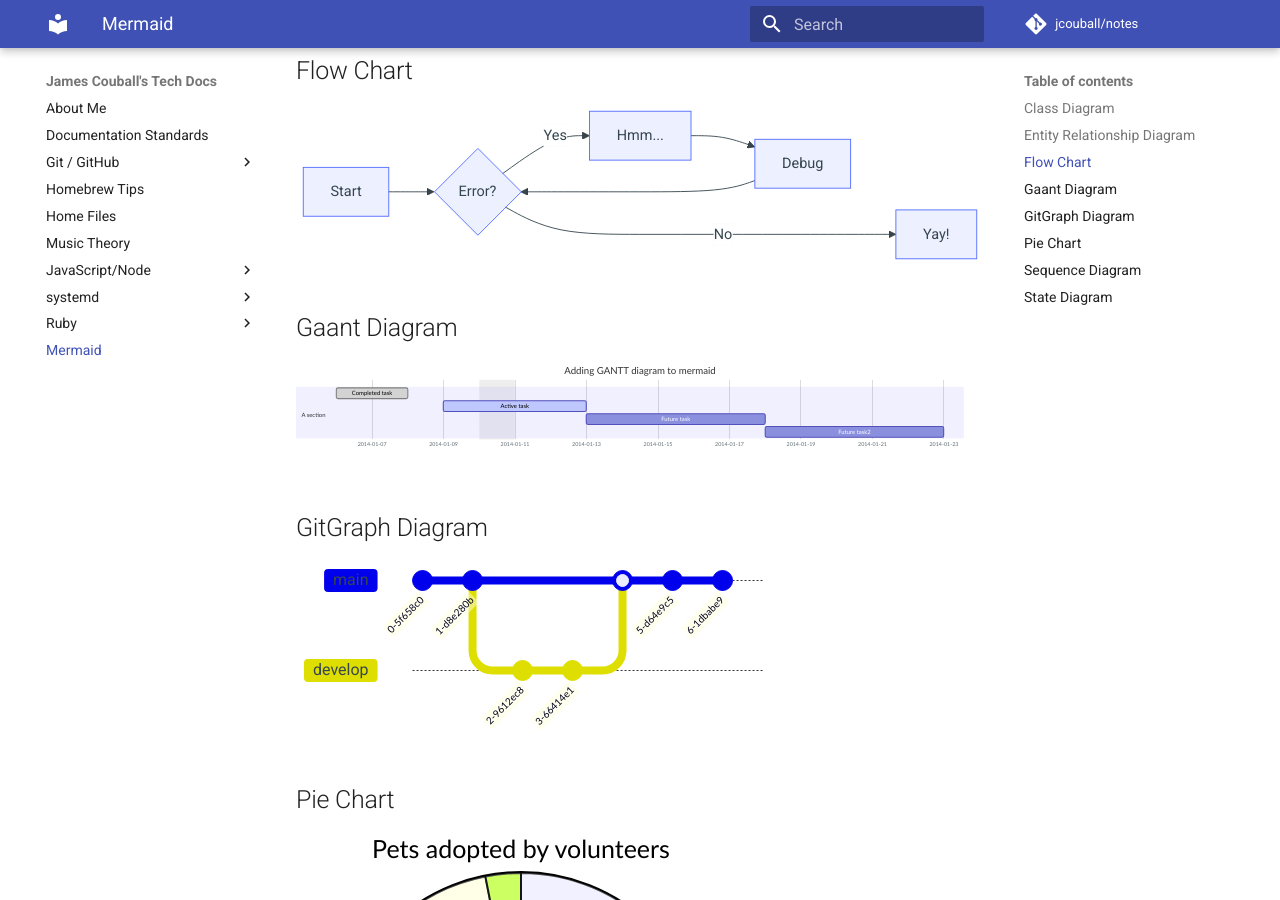
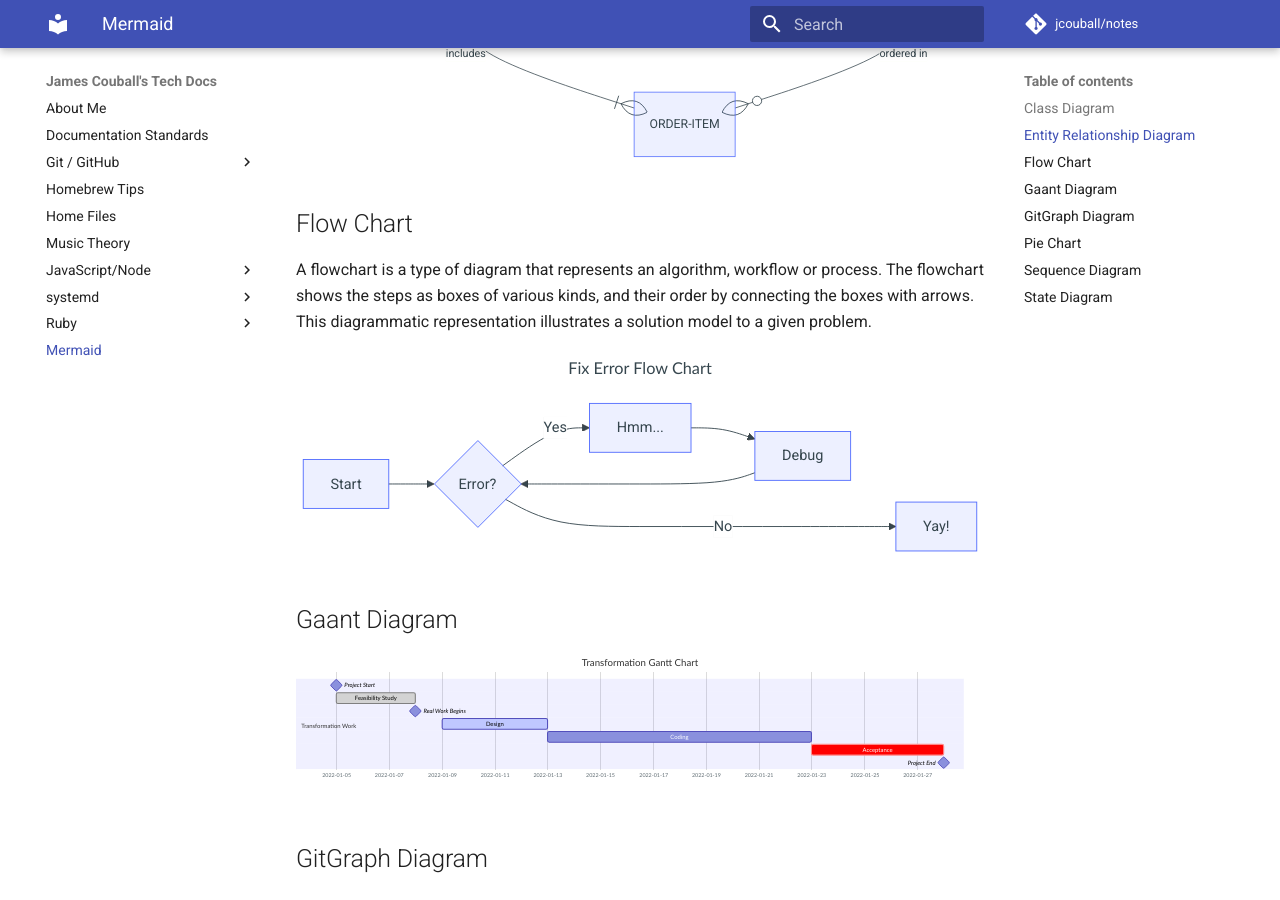
Before and after one commit to jcouball/notes, an MkDocs documentation site: the page built from docs/mermaid.md, in a window 1280 px wide and 900 px high, scrolled down 1741 px. Built offline with MkDocs 1.6.1 and Material for MkDocs 9.7.7, drawn with Linux system fonts in a browser that asks for light colours; comment, search, counter and statistics services are not loaded; some of the changed lines change nothing that is shown; some of the changed text lies outside the part shown.

Commit message:
Update Mermaid examples (#13)

````diff
--- a/docs/mermaid.md
+++ b/docs/mermaid.md
@@ -3,12 +3,19 @@
 Mermaid is a JavaScript based diagramming and charting tool that renders
 Markdown-inspired text definitions to create and modify diagrams dynamically.
 
+[Using Mermaid for each GitHub diagrams in Markdown-ish code](https://blog.jakelee.co.uk/using-mermaid-for-diagrams-on-github/)
+gives comprehensive Mermaid cheatsheets for each Mermaid graph type.
+
 This page includes Mermaid example diagrams.
 
 ## Class Diagram
 
-``` mermaid
+```mermaid
+---
+title: A Model of Online School
+---
 classDiagram
+  title This is the Title
   Person <|-- Student
   Person <|-- Professor
   Person : +String name
@@ -39,6 +46,9 @@
 ## Entity Relationship Diagram
 
 ``` mermaid
+---
+title: Invoicing Entity Relationship Diagram
+---
 erDiagram
   CUSTOMER }|..|{ DELIVERY-ADDRESS : has
   CUSTOMER ||--o{ ORDER : places
@@ -52,7 +62,15 @@
 
 ## Flow Chart
 
+A flowchart is a type of diagram that represents an algorithm, workflow or
+process. The flowchart shows the steps as boxes of various kinds, and their
+order by connecting the boxes with arrows. This diagrammatic representation
+illustrates a solution model to a given problem.
+
 ``` mermaid
+---
+title: Fix Error Flow Chart
+---
 graph LR
   A[Start] --> B{Error?};
   B -->|Yes| C[Hmm...];
@@ -64,21 +82,29 @@
 ## Gaant Diagram
 
 ``` mermaid
+---
+title: Transformation Gantt Chart
+---
 gantt
   dateFormat  YYYY-MM-DD
-  title Adding GANTT diagram to mermaid
-  excludes weekdays 2014-01-10
 
-  section A section
-  Completed task            :done,    des1, 2014-01-06,2014-01-08
-  Active task               :active,  des2, 2014-01-09, 3d
-  Future task               :         des3, after des2, 5d
-  Future task2              :         des4, after des3, 5d
+  section Transformation Work
+    Project Start:     milestone, m0, 2022-01-05, 0d
+    Feasibility Study: done,      task1, after m0, 2022-01-08
+    Real Work Begins:  milestone, m1, after task1, 0d
+    Design:            active,    tast2, 2022-01-09, 4d
+    Coding:                       task3, after tast2, 10d
+    Acceptance:        crit,      task4, after task3, 5d
+    Project End:       milestone, m2, after task4, 0d
 ```
 
 ## GitGraph Diagram
 
 ``` mermaid
+---
+title: GitGraph Diagram
+---
+%%{init: { 'gitGraph': { 'mainBranchName': 'master'}} }%%
 gitGraph
   commit
   commit
@@ -86,7 +112,7 @@
   checkout develop
   commit
   commit
-  checkout main
+  checkout master
   merge develop
   commit
   commit
@@ -95,7 +121,10 @@
 ## Pie Chart
 
 ``` mermaid
-pie title Pets adopted by volunteers
+---
+title: Pets Adopted by Volunteers
+---
+pie
   "Dogs" : 386
   "Cats" : 85
   "Rats" : 15
@@ -104,6 +133,9 @@
 ## Sequence Diagram
 
 ``` mermaid
+---
+title: Sequence Diagram
+---
 sequenceDiagram
   Alice->>John: Hello John, how are you?
   loop Healthcheck
@@ -118,6 +150,9 @@
 ## State Diagram
 
 ``` mermaid
+---
+title: State Diagram
+---
 stateDiagram-v2
   state fork_state <<fork>>
     [*] --> fork_state
--- a/package.json
+++ b/package.json
@@ -2,7 +2,7 @@
   "scripts": {
     "lint": "markdownlint-cli2 '**/*.md' '!node_modules'",
     "serve": "markdownlint-cli2 '**/*.md' '!node_modules' && mkdocs serve",
-    "install-mkdocs-extensions": "pip3 install mkdocs pymdown-extensions mkdocs-material markdown-include"
+    "install-mkdocs": "pip3 install -r requirements.txt"
   },
   "devDependencies": {
     "markdownlint-cli2": "^0.5.1"
````
